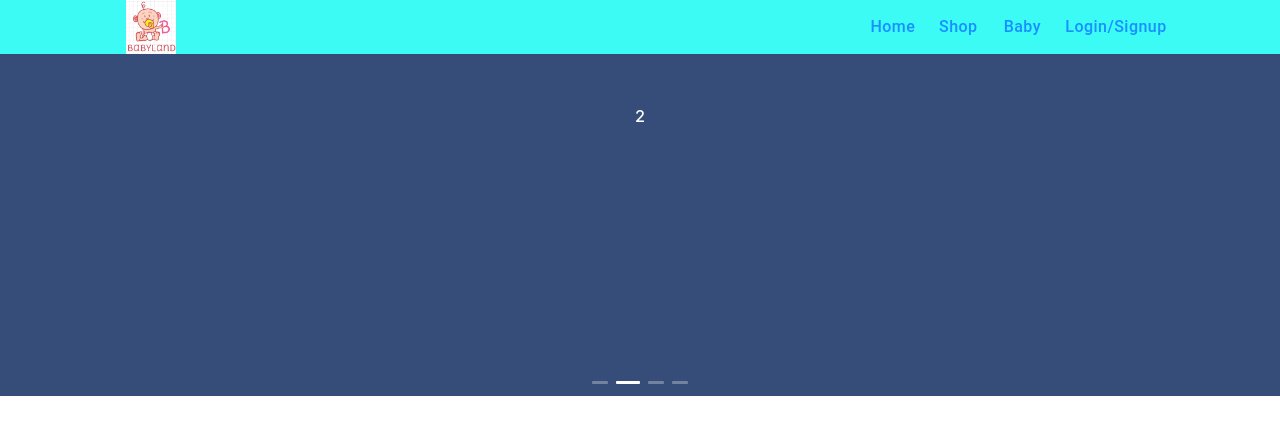
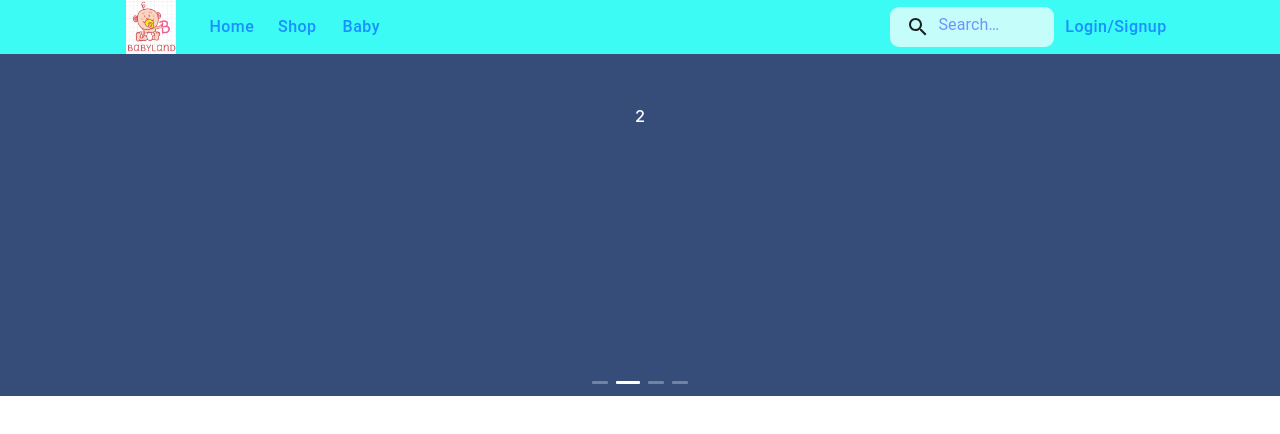
Before and after one commit to SushilSubedi/babyland, a React (Create React App) app: page / in a window 1280 px wide. Shown: the top 434 px of the page. Built offline with nearby package versions, Linux system fonts and the light colour scheme.

Commit message:
Navigation bar and search engine

```diff
--- a/src/App.js
+++ b/src/App.js
@@ -2,7 +2,6 @@ import React from 'react';
 import { MuiThemeProvider } from '@material-ui/core/styles';
 import theme from './Theme/theme';
 import Routers from './Routers/Routers';
-
 
 const App = () => {
   return(
--- a/src/components/NavigationBar/NavigationBar.js
+++ b/src/components/NavigationBar/NavigationBar.js
@@ -1,7 +1,10 @@
 import React from 'react';
-import {makeStyles, createStyles,Typography,Button,AppBar,Toolbar } from '@material-ui/core';
+import {makeStyles, createStyles,Button,AppBar,Toolbar,fade } from '@material-ui/core';
 import logo from './logo.png';
 import { Link } from 'react-router-dom';
+import SearchIcon from "@material-ui/icons/Search";
+import InputBase from "@material-ui/core/InputBase";
+import PersonOutlineIcon from '@material-ui/icons/PersonOutline';
 
 const NavigationBar = () =>{
     const classes = useStyles();
@@ -9,20 +12,36 @@ return(
       <AppBar position="fixed" color="primary" elevation={0}>
         <div className={classes.navBar}>
           <Toolbar>
-           <Link to={'/'}><img src={logo} alt="logo" className={classes.logo} /></Link>
+            <div style={{paddingRight:'9%'}}>
+              <Link to={'/'}><img src={logo} alt="logo" className={classes.logo} /></Link>
+            </div>
+            <Link to ={'/'}><Button color="inherit" classes={{text:classes.text}}>Home</Button></Link>
+            <Link to ={'/Shop'}><Button color="inherit" classes={{text:classes.text}}>Shop</Button></Link>
+            <Link to ={'/Baby'}><Button color="inherit" classes={{text:classes.text}}>Baby</Button></Link>
+            {/* <Link to ={'/Hair'}><Button color="inherit" classes={{text:classes.text}}>Hair</Button></Link> */}
           </Toolbar>
           <div style={{display:'flex'}}>
-           <Link to ={'/'}><Button color="inherit" classes={{text:classes.text}}>Home</Button></Link>
-           <Link to ={'/Shop'}><Button color="inherit" classes={{text:classes.text}}>Shop</Button></Link>
-            <Link to ={'/Baby'}><Button color="inherit" classes={{text:classes.text}}>Baby</Button></Link>
-            <Link to ={'/signUp'}><Button color="inherit"classes={{text:classes.text}}>Login/Signup</Button></Link>
+            <div className={classes.search}>
+              <div className={classes.searchIcon}>
+                <SearchIcon />
+              </div>
+              <InputBase
+                placeholder="Search…"
+                classes={{
+                  root: classes.inputRoot,
+                  input: classes.inputInput
+                }}
+                inputProps={{ "aria-label": "search" }}
+              />
+            </div>
+            <Link to ={'/Login'}><Button color="inherit"classes={{text:classes.text}}>Login/Signup</Button></Link>
           </div>
         </div>
       </AppBar>
 )
 }
 
-const useStyles = makeStyles(
+const useStyles = makeStyles(theme =>
     createStyles({
         navBar: {
             display: "flex",
@@ -38,6 +57,46 @@ const useStyles = makeStyles(
         },
         logo: {
           maxWidth: 50,
+        },
+        search: {
+          position: "relative",
+          borderRadius: '9px',
+          backgroundColor: fade(theme.palette.common.white, 0.7),
+          "&:hover": {
+            backgroundColor: fade(theme.palette.common.white, 0.7)
+          },
+          marginLeft: 0,
+          width: "100%",
+          [theme.breakpoints.up("sm")]: {
+            marginLeft: theme.spacing(1),
+            width: "auto"
+          }
+        },
+        searchIcon: {
+          padding: theme.spacing(0, 2),
+          height: "100%",
+          position: "absolute",
+          pointerEvents: "none",
+          display: "flex",
+          alignItems: "center",
+          justifyContent: "center"
+        },
+        inputRoot: {
+          color: "inherit"
+        },
+        inputInput: {
+          padding: theme.spacing(1, 1, 1, 0),
+          // vertical padding + font size from searchIcon
+          paddingLeft: `calc(1em + ${theme.spacing(4)}px)`,
+          transition: theme.transitions.create("width"),
+          width: "100%",
+          color:'blue',
+          [theme.breakpoints.up("sm")]: {
+            width: "12ch",
+            "&:focus": {
+              width: "20ch"
+            }
+          }
         }
 
     })
```
Also changed, not shown: src/components/Hair/Hair.js (added).
